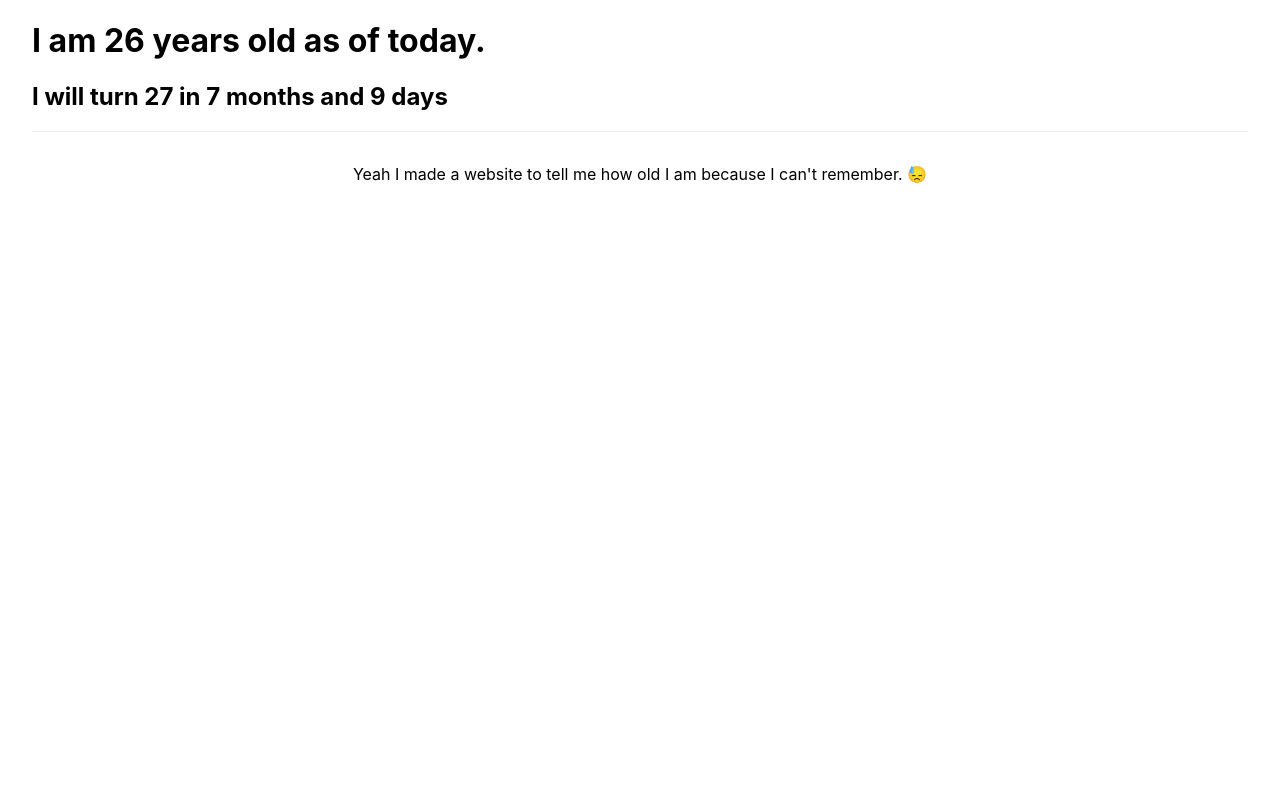
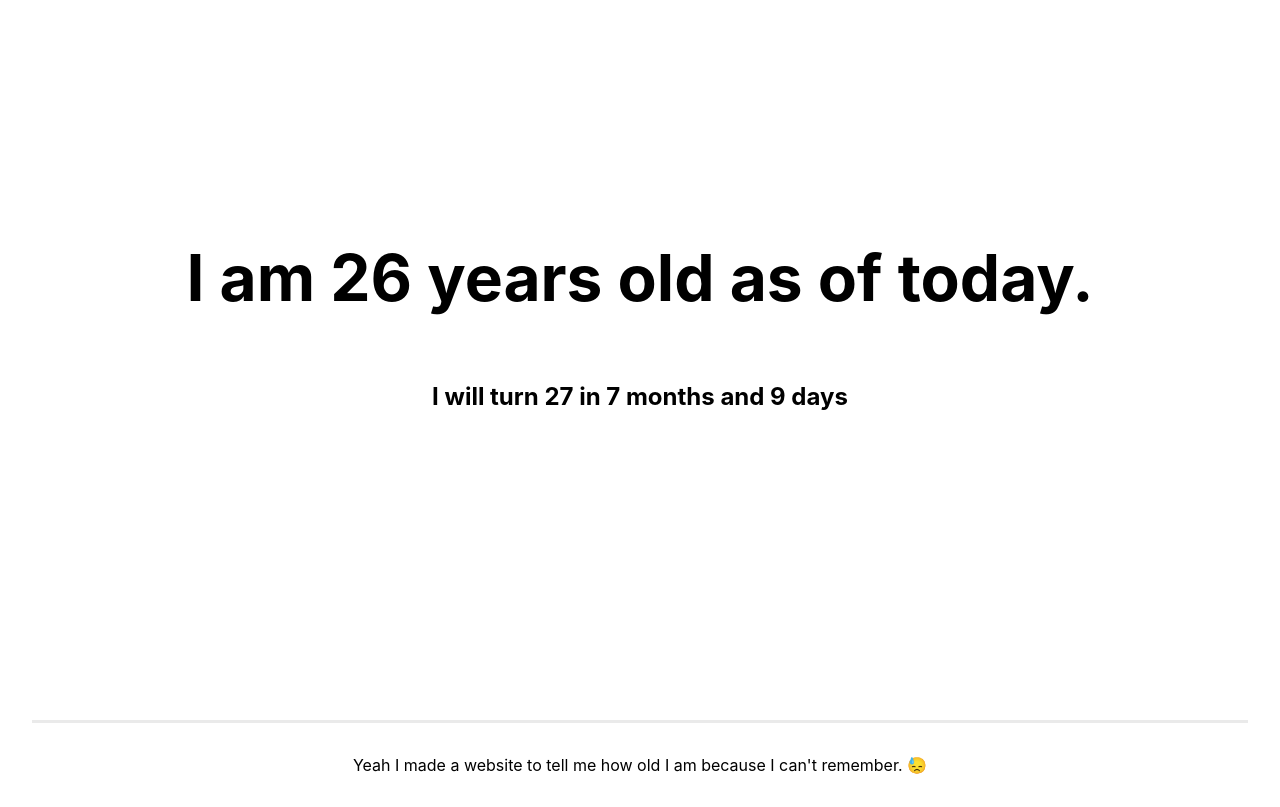
Before and after one commit to hgnichols/how-old-am-i, a Next.js app: page / in a window 1280 px wide. Built offline with nearby package versions, Linux system fonts and the light colour scheme.

Commit message:
Added tests to curreng age element, updated css, and refactored to calculate age correctlly.

```diff
--- a/components/CurrentAgeElement.js
+++ b/components/CurrentAgeElement.js
@@ -1,11 +1,12 @@
 import { getAge } from "../utils/ageCalculations";
+import styles from "../styles/Home.module.css";
 
 const MY_BIRTH_DATE = [1995, 10, 27];
 
 function CurrentAgeElement(props) {
   return (
     <>
-      <h1>
+      <h1 className={styles.title}>
         I am {getAge(props.todayAsMoment, MY_BIRTH_DATE)} years old as of today.
       </h1>
     </>
--- a/components/TimeUntillNextAge.js
+++ b/components/TimeUntillNextAge.js
@@ -1,5 +1,6 @@
 import moment from "moment";
 import { getAge } from "../utils/ageCalculations";
+import styles from "../styles/Home.module.css";
 
 function TimeUntillNextAge(props) {
   const MY_BIRTH_DATE = [1995, 10, 27];
@@ -36,7 +37,7 @@ function TimeUntillNextAge(props) {
 
   return (
     <>
-      <h2>
+      <h2 className={styles.description}>
         I will turn {getAge(props.todayAsMoment, MY_BIRTH_DATE) + 1} in{" "}
         {createRemianingTimeUntillBirthdayText(
           calculateTimeRemainingUntilNextBirthday(props.todayAsMoment, 27, 10)
--- a/package.json
+++ b/package.json
@@ -7,7 +7,7 @@
     "build": "next build",
     "start": "next start",
     "lint": "next lint",
-    "test": "jest --watch"
+    "test": "jest --watch --coverage"
   },
   "dependencies": {
     "moment": "^2.29.2",
--- a/pages/index.js
+++ b/pages/index.js
@@ -5,6 +5,7 @@ import Head from "next/head";
 import moment from "moment";
 
 function Home() {
+  const todayAsMoment = moment();
   return (
     <div className={styles.container}>
       <Head>
@@ -15,8 +16,14 @@ function Home() {
         />
         <link rel="icon" href="/favicon.ico" />
       </Head>
-      <CurrentAgeElement todayAsMoment={moment()} />
-      <TimeUntillNextAge todayAsMoment={moment()} />
+      <main className={styles.main}>
+        <CurrentAgeElement todayAsMoment={todayAsMoment} />
+        <TimeUntillNextAge
+          className={styles.title}
+          todayAsMoment={todayAsMoment}
+        />
+      </main>
+
       <footer className={styles.footer}>
         Yeah I made a website to tell me how old I am because I can't remember.
         😓
--- a/styles/Home.module.css
+++ b/styles/Home.module.css
@@ -3,7 +3,7 @@
 }
 
 .main {
-  min-height: 100vh;
+  min-height: 90vh;
   padding: 4rem 0;
   flex: 1;
   display: flex;
@@ -16,7 +16,7 @@
   display: flex;
   flex: 1;
   padding: 2rem 0;
-  border-top: 1px solid #eaeaea;
+  border-top: 3px solid #eaeaea;
   justify-content: center;
   align-items: center;
 }
--- a/utils/ageCalculations.js
+++ b/utils/ageCalculations.js
@@ -1,5 +1,8 @@
 export function getAge(today, birthDate) {
-  const age = today.diff(birthDate, "years");
+  const birthDateAsDate = new Date(birthDate);
+  const birthDateAsIsoString = birthDateAsDate.toISOString();
+
+  const age = today.diff(birthDateAsIsoString, "years");
 
   return age;
 }
```
Also changed, not shown: 2 other files (tests, documents, lock files or other folders).
